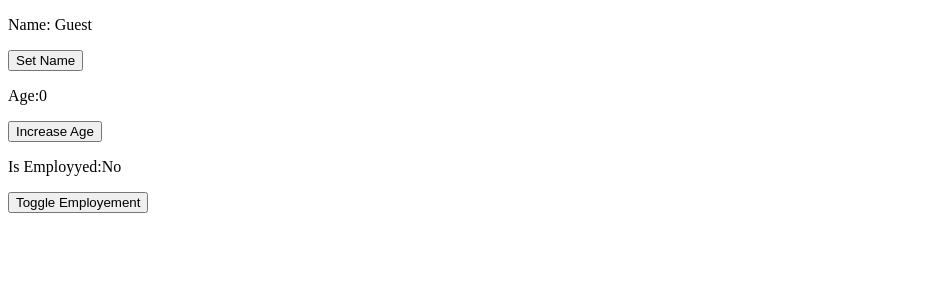
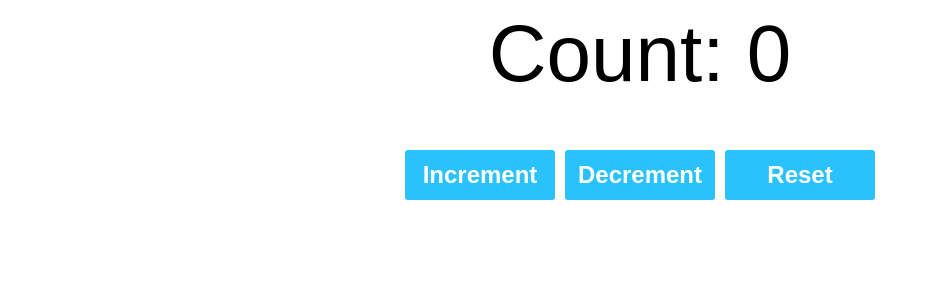
Before and after one commit to shiveshkumarsuri/react-js, a React (Vite) app: page / in a window 1280 px wide. Shown: the top 300 px of the page, without its empty margins (0-930 px from the left). Built offline with nearby package versions, Linux system fonts and the light colour scheme.

Commit message:
useState Hook completed

```diff
--- a/src/App.jsx
+++ b/src/App.jsx
@@ -1,10 +1,10 @@
-import MyComponent from './MyComponent.jsx'
+import Counter from './Counter.jsx'
 
 function App() {
 
   return(
     <>
-    <MyComponent />
+    <Counter />
     </>
   );
 }
--- /dev/null
+++ b/src/Counter.jsx
@@ -0,0 +1,29 @@
+import React, {useState} from 'react';
+
+function Counter(){
+    const [count, setCount] = useState(0);
+
+    const incrementCount = () =>{
+        setCount(count + 1);
+    }
+
+    const decrementCount = () =>{
+        setCount(count - 1);
+    }
+
+     const resetCount = () =>{
+        setCount(0);
+    }
+
+    return(
+        <div className="counter-container">
+            <p className="counter-display"> Count: {count}</p>
+            <button className="counter-button" onClick={incrementCount}>Increment</button>
+            <button className="counter-button" onClick={decrementCount}>Decrement</button>
+            <button className="counter-button" onClick={resetCount}>Reset</button>
+        </div>
+
+    )
+}
+
+export default Counter
--- a/src/MyComponent.jsx
+++ b/src/MyComponent.jsx
@@ -1,4 +1,4 @@
-import React, {useState, usState} from 'react';
+import React, {useState} from 'react';
 
 function MyComponent(){
 
--- a/src/index.css
+++ b/src/index.css
@@ -1,21 +1,26 @@
-.list-category{
-    font-size: 2.5em;
-    font-weight: bold;
-    color: hsl(0, 0%, 20%);
+.counter-container{
     text-align: center;
-    border: 3px solid;
-    border-radius: 5px;
-    background-color: hsl(185, 100%, 50%);
-}
-.list-items{
-    font-size: 2em;
-    list-style: none;
-    color: hsl(0, 0%, 25%);
-    text-align: center;
-    margin: 0;
+    font-family: Arial, Helvetica, sans-serif;
 }
 
-.list-items li:hover{
-    color: hsl(0, 0%, 45%);
+.counter-display{
+    font-size: 5em;
+    margin-top: 0;
+    margin-bottom: 50px;
+}
+.counter-button{
+    width: 150px;
+    height: 50px;
+    font-size: 1.5em;
+    font-weight: bold;
+    margin: 0px 5px;
+    background-color: hsl(197, 100%, 58%);
+    color: white;
+    border: none;
+    border-radius: 3px;
     cursor: pointer;
 }
+
+.counter-button:hover{
+    background-color: hsl(196, 40%, 24%)
+}
```
